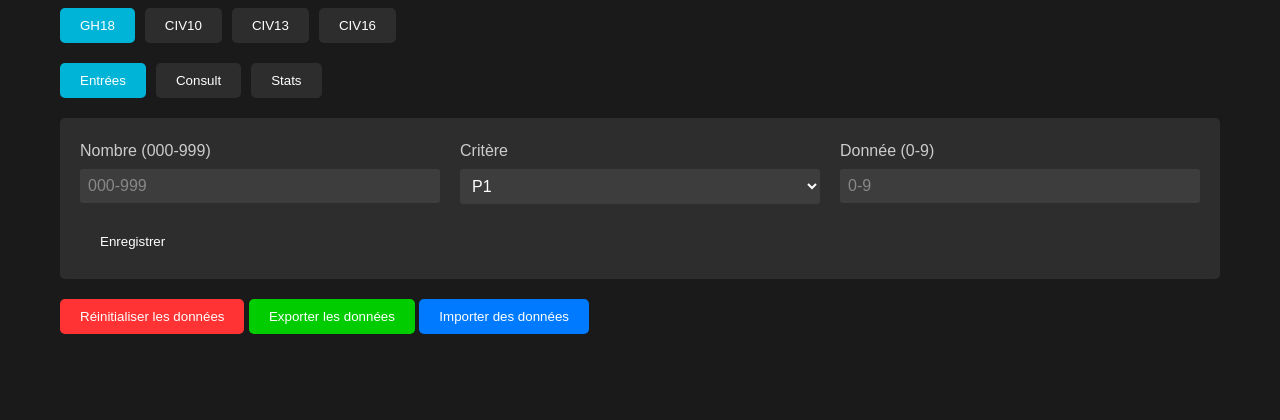
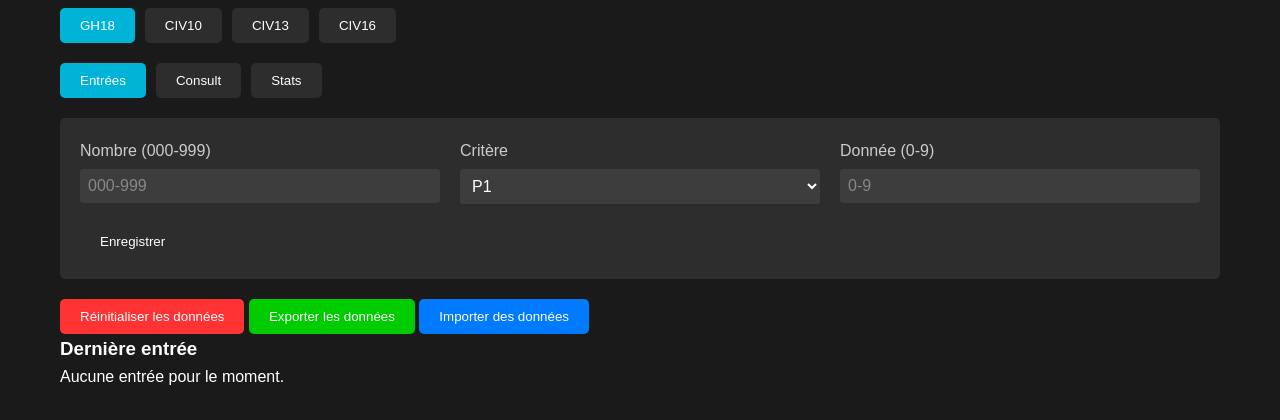
Before and after one commit to beniskossi/Numero, a plain HTML site: page index.html in a window 1280 px wide. Shown: the part 96-516 px from the top of the page. Drawn offline with Linux system fonts and the light colour scheme.

Commit message:
Update index.html

```diff
--- a/index.html
+++ b/index.html
@@ -73,6 +73,12 @@
         <button id="exportData" class="export-btn">Exporter les données</button>
         <button id="importData" class="import-btn">Importer des données</button>
         <input type="file" id="importFile" accept=".json" style="display: none;">
+
+        <!-- Nouvelle section pour afficher la dernière entrée -->
+        <div id="lastEntry" class="last-entry">
+            <h3>Dernière entrée</h3>
+            <p id="lastEntryText">Aucune entrée pour le moment.</p>
+        </div>
     </div>
 
     <script src="/Numero/app.js"></script>
```
